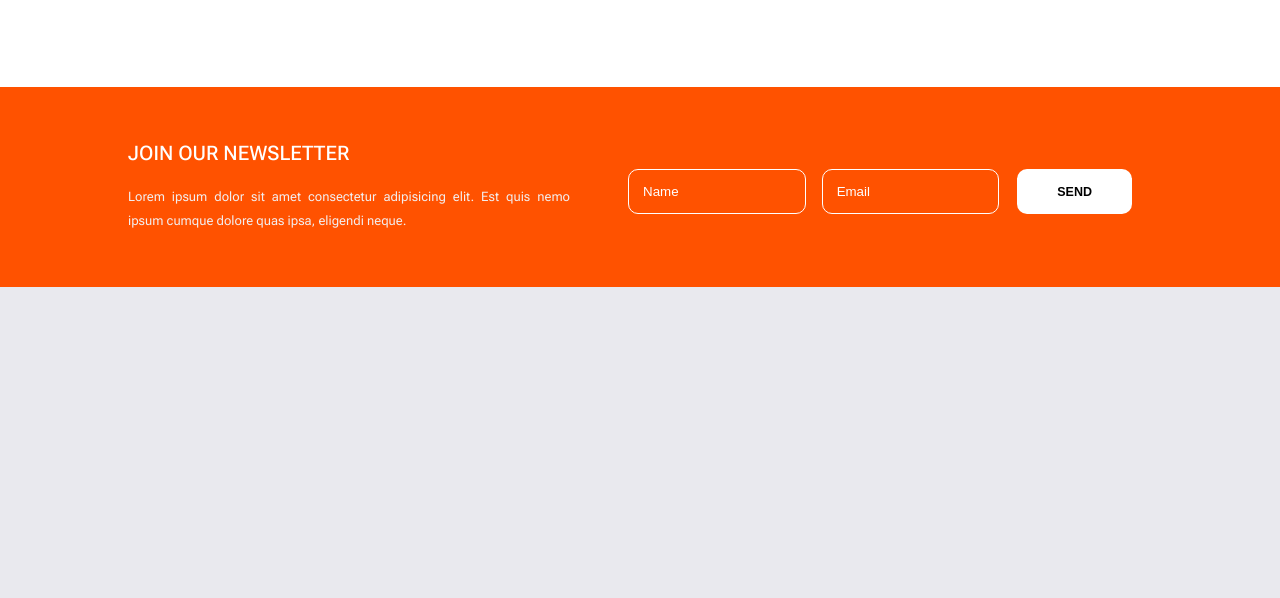
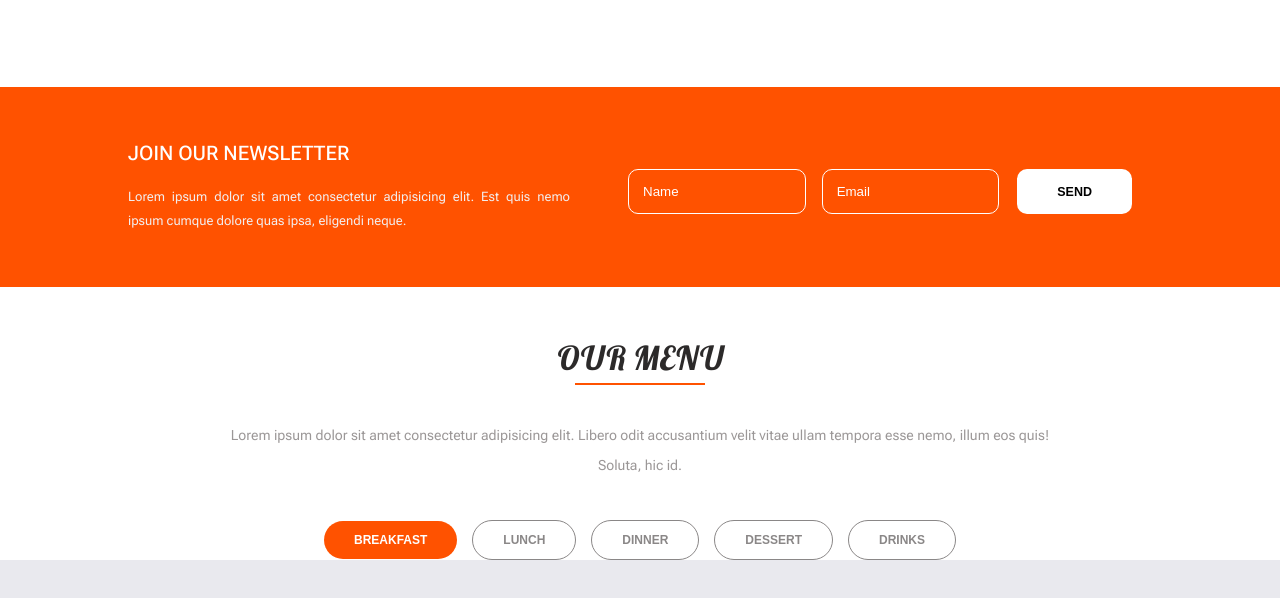
Before and after one commit to Rita-richo/enibla, a plain HTML site: page index.html in a window 1280 px wide. Shown: the part 1347-1945 px from the top of the page. Before the commit the page ends 1634 px from the top, so only its background shows below. Drawn offline with Linux system fonts and the light colour scheme.

Commit message:
add menu section menu-lists

```diff
--- a/index.html
+++ b/index.html
@@ -107,6 +107,30 @@
         </div>
         </div>
       </section>
+      <section class="about-us">
+        <div class="about-us_heading">
+          <h2><a href="#">our menu</a></h2>
+          <div class="line"></div>
+          <p>Lorem ipsum dolor sit amet consectetur adipisicing elit. Libero odit accusantium velit vitae ullam tempora esse nemo, illum eos quis! Soluta, hic id.</p>
+       </div>
+       <div class="menu-list">
+           <div class="list first-list">
+               <button>breakfast</button>
+           </div>
+           <div class="list">
+               <button>lunch</button>
+           </div>
+           <div class="list">
+               <button>dinner</button>
+           </div>
+           <div class="list">
+               <button>dessert</button>
+           </div>
+           <div class="list">
+               <button>drinks</button>
+           </div>
+       </div>
+      </section>
 
 
 
--- a/style.css
+++ b/style.css
@@ -341,9 +341,6 @@ p.black-p{
 ::placeholder{
     color: #fff;
 }
-
-
-
 .input-btn{
     padding: 1.4rem 4rem;
     border-radius: 1rem;
@@ -355,3 +352,30 @@ p.black-p{
     text-transform: uppercase;
     margin-left: 1rem;
 }
+
+.menu-list{
+    margin: 4rem;
+    display: flex;
+    justify-content: center;
+    align-items: center;
+    gap:1.5rem;
+
+}
+
+.list button{
+    flex:1;
+    padding: 1.2rem 3rem;
+    background-color: #fff;
+    border-radius: 2rem;
+    text-transform: uppercase;
+    border: rgb(138, 135, 135) 1.8px solid;
+    font-size: 1.2rem;
+    font-weight: bold;
+    color: rgb(138, 135, 135);
+
+}
+.first-list button{
+    background-color: #ff5200;
+    color: #fff;
+    border:none;
+}
```
